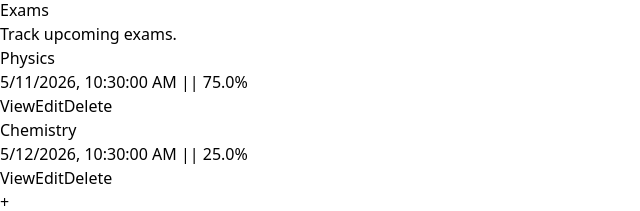
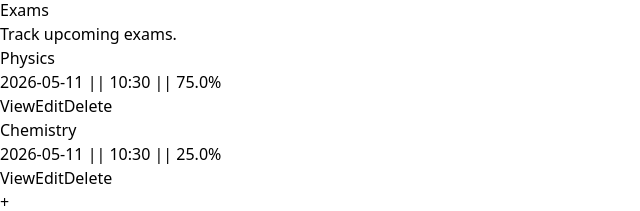
Before and after one commit to FocusPath/MERN-Study-Planner, a React (Vite) app in the folder frontend/: page /exams in a window 1280 px wide. Shown: the part 1402-1613 px from the top of the page, without its empty margins (0-640 px from the left). Built offline with nearby package versions, Linux system fonts and the light colour scheme.

Commit message:
Time in 24 hour format, can be edited and viewed, adding random colour to exam card

```diff
--- a/frontend/src/pages/Exams.jsx
+++ b/frontend/src/pages/Exams.jsx
@@ -8,15 +8,29 @@ const examsTest = [
 	{
 		id: 1,
 		title: 'Physics',
-		date: new Date('2026-05-11T10:30:00'),
+		color: 'red',
+		date: "2026-05-11",
+		time: "10:30",
 		topics: [{ topic: "Oscillations and Waves", done: true }, { topic: "Gravitational Field", done: true }, { topic: "Electronics", done: true }, { topic: "Electromagnetism", done: false }]
 	},
 	{
 		id: 2,
 		title: 'Chemistry',
-		date: new Date('2026-05-12T10:30:00'),
+		color: 'yellow',
+		date: "2026-05-11",
+		time: "10:30",
 		topics: [{ topic: "Organic Chemistry", done: true }, { topic: "Thermochemistry", done: false }, { topic: "Electrochemistry", done: false }, { topic: "Mole Calculation", done: false }]
 	},
+]
+
+const subjectColors = [
+	'red',
+	'blue',
+	'green',
+	'yellow',
+	'purple',
+	'pink',
+	'orange',
 ]
 
 const FormTypes = {
@@ -35,6 +49,7 @@ const Exams = () => {
 	// temporarly saves user inputs
 	const [examName, setExamName] = useState('')
 	const [examDate, setExamDate] = useState('')
+	const [examTime, setExamTime] = useState('')
 
 	const [topicName, setTopicName] = useState('')
 	const [examTopics, setExamTopics] = useState([])
@@ -73,15 +88,28 @@ const Exams = () => {
 			alert('Please enter exam date');
 			return;
 		}
+
+		if (!examTime.trim()) {
+			alert('Please enter exam time');
+			return;
+		}
 		// Optionally: require at least one topic
 		if (examTopics.length === 0) {
 			alert('Please add at least one topic');
 			return;
 		}
+
+		const randomColor =
+				subjectColors[
+					Math.floor(Math.random() * subjectColors.length)
+				]
+
 		const newExam = {
 			id: Date.now(),
 			title: examName,
-			date: new Date(examDate),
+			color: randomColor,
+			date: examDate,
+			time: examTime,
 			topics: examTopics,
 		};
 		setExams(prev => [...prev, newExam]);
@@ -92,6 +120,7 @@ const Exams = () => {
 	function resetInputs() {
 		setExamName('');
 		setExamDate('');
+		setExamTime('');
 		setSelectedId(null);
 		setShowForm(false);
 		setTypeForm(null);
@@ -118,7 +147,7 @@ const Exams = () => {
 		setExams(prev =>
 			prev.map(exam =>
 				exam.id === selectedId
-					? { ...exam, title: examName, date: new Date(examDate), topics: examTopics }
+					? { ...exam, title: examName, time: examTime, date: examDate, topics: examTopics }
 
 					: exam
 			)
@@ -179,11 +208,11 @@ const Exams = () => {
 					<div className="mt-12 grid gap-5 sm:grid-cols-2 xl:grid-cols-4">
 						{
 							exams.map((item) => (
-								<div>
+								<div key={item.id}>
 									<Card
-										color={'blue'}
+										color={item.color}
 										title={`${item.title}`}
-										caption={`${item.date.toLocaleString()} || ${calculateProgress(item.topics)}%`}
+										caption={`${item.date} || ${item.time} || ${calculateProgress(item.topics)}%`}
 									/>
 
 
@@ -196,7 +225,7 @@ const Exams = () => {
 									</button>
 
 									<button onClick={() => {
-										setShowForm(true), setTypeForm(FormTypes.EDIT_EXAM), setExamDate(item.date.toLocaleDateString()), setExamName(item.title), setSelectedId(item.id), setExamTopics(item.topics)
+										setShowForm(true), setTypeForm(FormTypes.EDIT_EXAM), setExamDate(item.date), setExamTime(item.time), setExamName(item.title), setSelectedId(item.id), setExamTopics(item.topics)
 									}}
 										className="rounded bg-blue-500 px-2 py-1 text-xs text-white hover:bg-blue-600"
 									>
@@ -247,6 +276,14 @@ const Exams = () => {
 							placeholder='Enter Exam date'
 							value={examDate}
 							onChange={(e) => setExamDate(e.target.value)} />
+
+						<input
+							className="w-full rounded-lg border border-gray-300 p-3 outline-none focus:border-black"
+							type="time"
+							value={examTime}
+							onChange={(e) => setExamTime(e.target.value)}
+						/>
+
 						<hr className="my-2 border-gray-500" />
 						<h1 className="mb-4 text-2xl font-semibold">
 							ADD TOPICS!
@@ -311,6 +348,13 @@ const Exams = () => {
 							value={examDate}
 							onChange={(e) => setExamDate(e.target.value)} />
 
+						<input
+							className="w-full rounded-lg border border-gray-300 p-3 outline-none focus:border-black"
+							type="time"
+							value={examTime}
+							onChange={(e) => setExamTime(e.target.value)}
+						/>
+
 						<hr className="my-2 border-gray-500" />
 						<h1 className="mb-4 text-2xl font-semibold">
 							EDIT TOPICS!
@@ -367,14 +411,15 @@ const Exams = () => {
 							{selectedExam.title}
 						</h2>
 
-						<p className="mt-2 text-sm leading-6 text-slate-600"><strong>Exam Date: </strong>{`${selectedExam.date.toLocaleDateString()} `}</p>
-						<p className="mt-2 text-sm leading-6 text-slate-600"><strong>Exam Time: </strong>{`${selectedExam.date.toLocaleTimeString()} `}</p>
+						<p><strong>Exam Date: </strong>{selectedExam.date}</p>
+						<p><strong>Exam Time: </strong>{selectedExam.time}</p>
 						<p className="mt-2 text-sm leading-6 text-slate-600"> <strong>Topic Progress: </strong>{`${calculateProgress(selectedExam.topics)}%`}</p>
 						<hr className="my-2 border-gray-500" />
 						<strong className="mt-2 text-sm bold leading-6 text-slate-600">{"TOPICS!"}</strong>
 						<div className="mt-4 space-y-2">
 							{selectedExam.topics.map((topic, index) => (
 								<CheckBox
+									key={index}
 									topic={topic}
 									onToggle={() => toggleTopic(index)} />
 							))}
```
